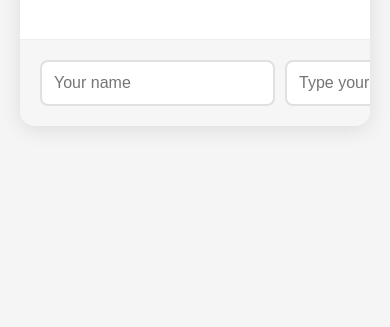
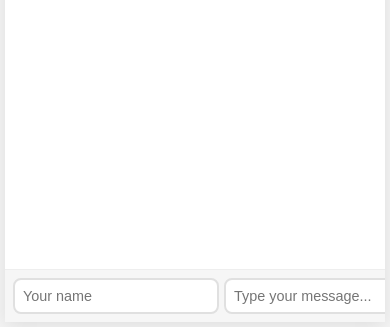
Before and after one commit to Gloxinia5/ChatRoom, a website: page public/index.html in a window 390 px wide. Shown: the part 527-854 px from the top of the page. Drawn offline with nearby package versions, Linux system fonts and the light colour scheme; no server answers.

Commit message:
fixed unresponsive ui design

```diff
--- a/public/index.html
+++ b/public/index.html
@@ -2,6 +2,7 @@
 <html>
 <head>
   <title>CHATROOM TEST</title>
+  <meta name="viewport" content="width=device-width, initial-scale=1.0">
   <style>
     :root {
       --primary-blue: #2196F3;
@@ -12,7 +13,7 @@
 
     body {
       margin: 0;
-      padding: 20px;
+      padding: 10px;
       font-family: 'Segoe UI', sans-serif;
       background: var(--background);
     }
@@ -24,20 +25,23 @@
       border-radius: 15px;
       box-shadow: 0 4px 20px rgba(0, 0, 0, 0.1);
       overflow: hidden;
+      height: 90vh;
+      display: flex;
+      flex-direction: column;
     }
 
     #messages {
       list-style: none;
-      padding: 20px;
+      padding: 10px;
       margin: 0;
-      height: 60vh;
+      flex: 1;
       overflow-y: auto;
     }
 
     .message {
-      max-width: 70%;
+      max-width: 80%;
       margin: 10px 0;
-      padding: 15px;
+      padding: 10px;
       border-radius: 15px;
       background: var(--white);
       position: relative;
@@ -88,14 +92,14 @@
     .input-container {
       display: flex;
       gap: 10px;
-      padding: 20px;
+      padding: 10px;
       background: rgba(245, 245, 245, 0.9);
       border-top: 1px solid #eee;
     }
 
     input {
       flex: 1;
-      padding: 12px;
+      padding: 10px;
       border: 2px solid #e0e0e0;
       border-radius: 8px;
       font-size: 1em;
@@ -108,7 +112,7 @@
     }
 
     button {
-      padding: 12px 25px;
+      padding: 10px 20px;
       background: var(--primary-blue);
       color: white;
       border: none;
@@ -159,6 +163,42 @@
     #messages::-webkit-scrollbar-thumb {
       background: var(--primary-blue);
       border-radius: 4px;
+    }
+
+    /* Mobile Responsiveness */
+    @media (max-width: 600px) {
+      body {
+        padding: 5px;
+      }
+
+      .chat-container {
+        height: 100vh;
+        border-radius: 0;
+      }
+
+      #messages {
+        padding: 5px;
+      }
+
+      .message {
+        max-width: 90%;
+        padding: 8px;
+      }
+
+      .input-container {
+        padding: 8px;
+        gap: 5px;
+      }
+
+      input {
+        padding: 8px;
+        font-size: 0.9em;
+      }
+
+      button {
+        padding: 8px 15px;
+        font-size: 0.9em;
+      }
     }
   </style>
 </head>
```
